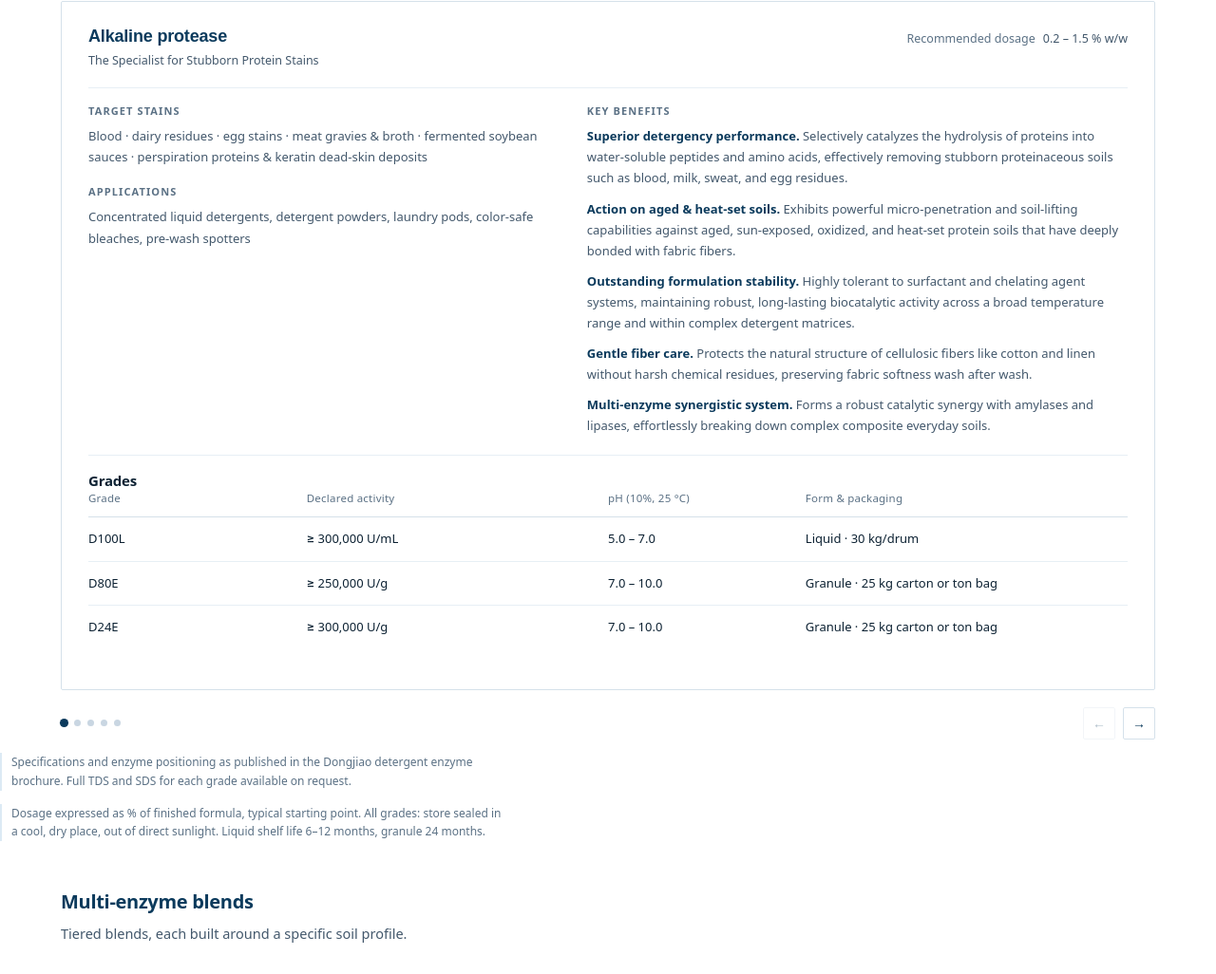
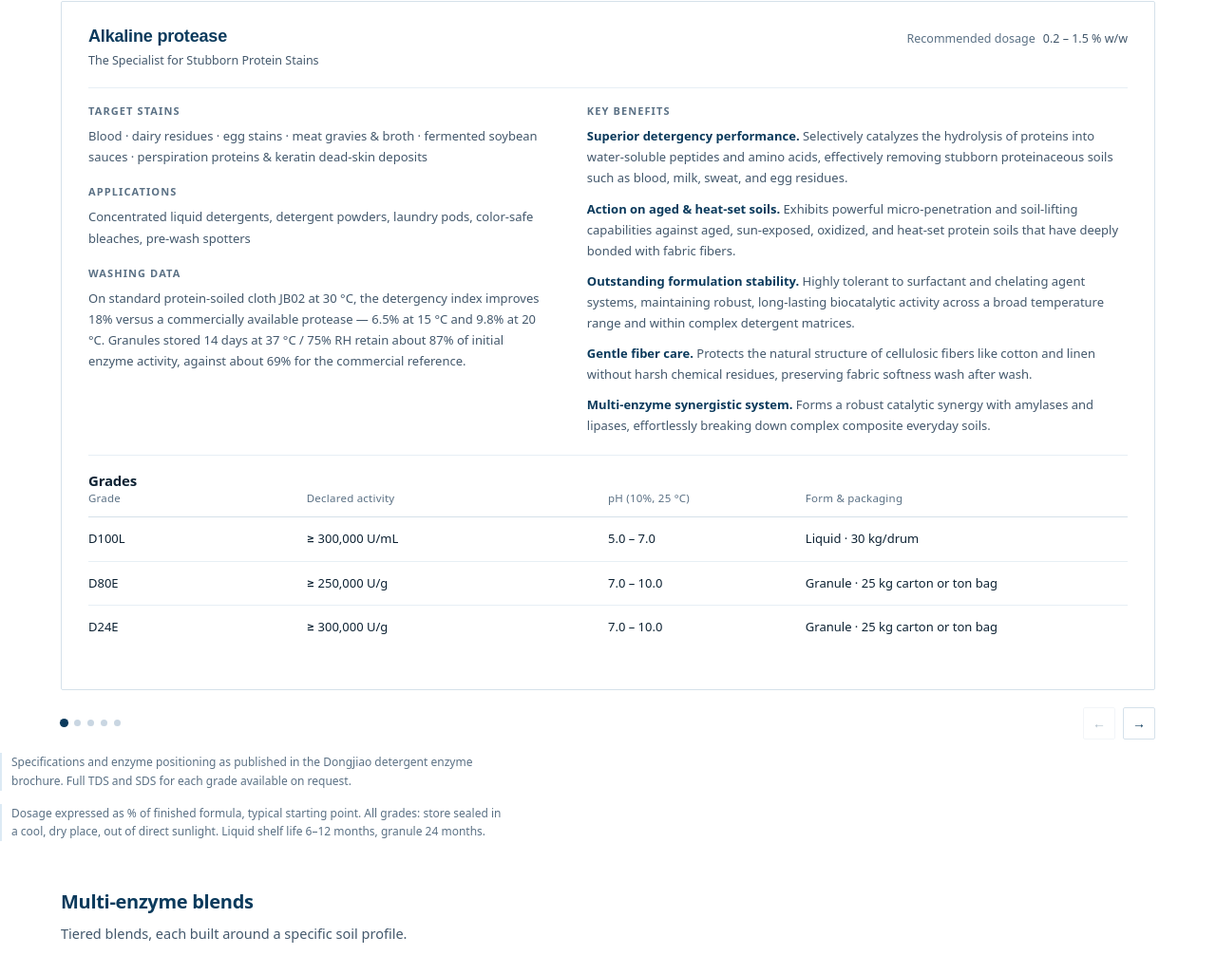
Before and after one commit to djbiology/djbiology-site, a plain HTML site: page index.html in a window 1280 px wide. Shown: the part 2957-3983 px from the top of the page at 95% size. Drawn offline with Linux system fonts and the light colour scheme; a web font is replaced by a local one.

Commit message:
Product cards: add protease performance data

```diff
--- a/index.html
+++ b/index.html
@@ -816,6 +816,8 @@ a:focus-visible,button:focus-visible,input:focus-visible,select:focus-visible,te
               <p class="plain-list">Blood · dairy residues · egg stains · meat gravies &amp; broth · fermented soybean sauces · perspiration proteins &amp; keratin dead-skin deposits</p>
               <h4>Applications</h4>
               <p class="plain-list">Concentrated liquid detergents, detergent powders, laundry pods, color-safe bleaches, pre-wash spotters</p>
+              <h4>Washing data</h4>
+              <p class="plain-list">On standard protein-soiled cloth JB02 at 30 °C, the detergency index improves 18% versus a commercially available protease — 6.5% at 15 °C and 9.8% at 20 °C. Granules stored 14 days at 37 °C / 75% RH retain about 87% of initial enzyme activity, against about 69% for the commercial reference.</p>
             </div>
             <div class="prod-col">
               <h4>Key benefits</h4>
```
